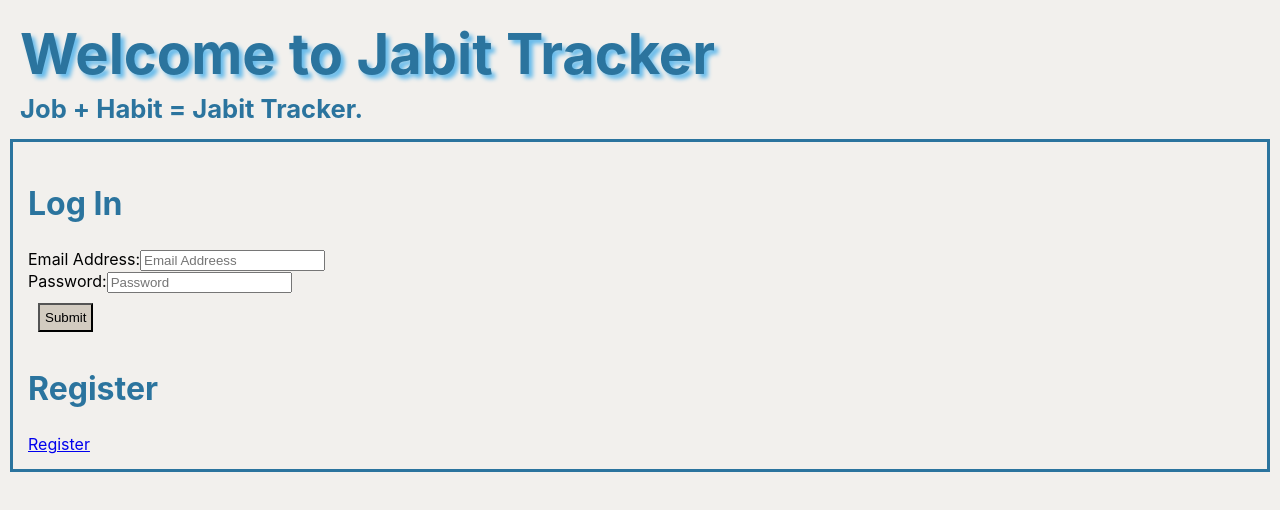
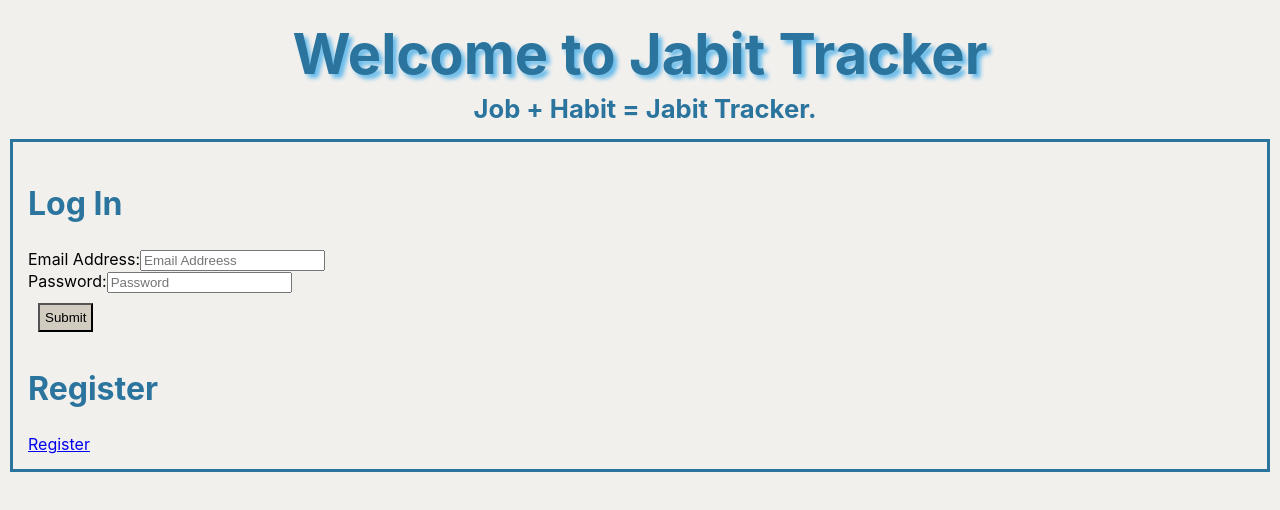
Before and after one commit to davin2020/jabit_tracker_ui, a React (Create React App) app: page / in a window 1280 px wide. Shown: the top 510 px of the page. Built offline with nearby package versions, Linux system fonts and the light colour scheme.

Commit message:
centered text and adjusted margin for homepage header

```diff
--- a/src/Components/HomepageHeader/style.css
+++ b/src/Components/HomepageHeader/style.css
@@ -6,8 +6,10 @@ h1 {
     color: #F2F0ED;
     padding: 10px;
     background-color: #2B749E;
+    margin-top: 10px;
     margin-left: 10px;
-    margin-top: 10px;
+    margin-right: 10px;
+    text-align: center;
 }
 
 .appTitle {
@@ -18,11 +20,13 @@ h1 {
     margin-top: 10px;
     text-shadow: 4px 4px 4px #67BBEB;
     padding-bottom: 0;
+    text-align: center;
 }
 
 .appSubTitle {
     margin: 5px 10px 15px 20px;
     font-size: 1.6rem;
+    text-align: center;
 }
 
 h2 {
```
